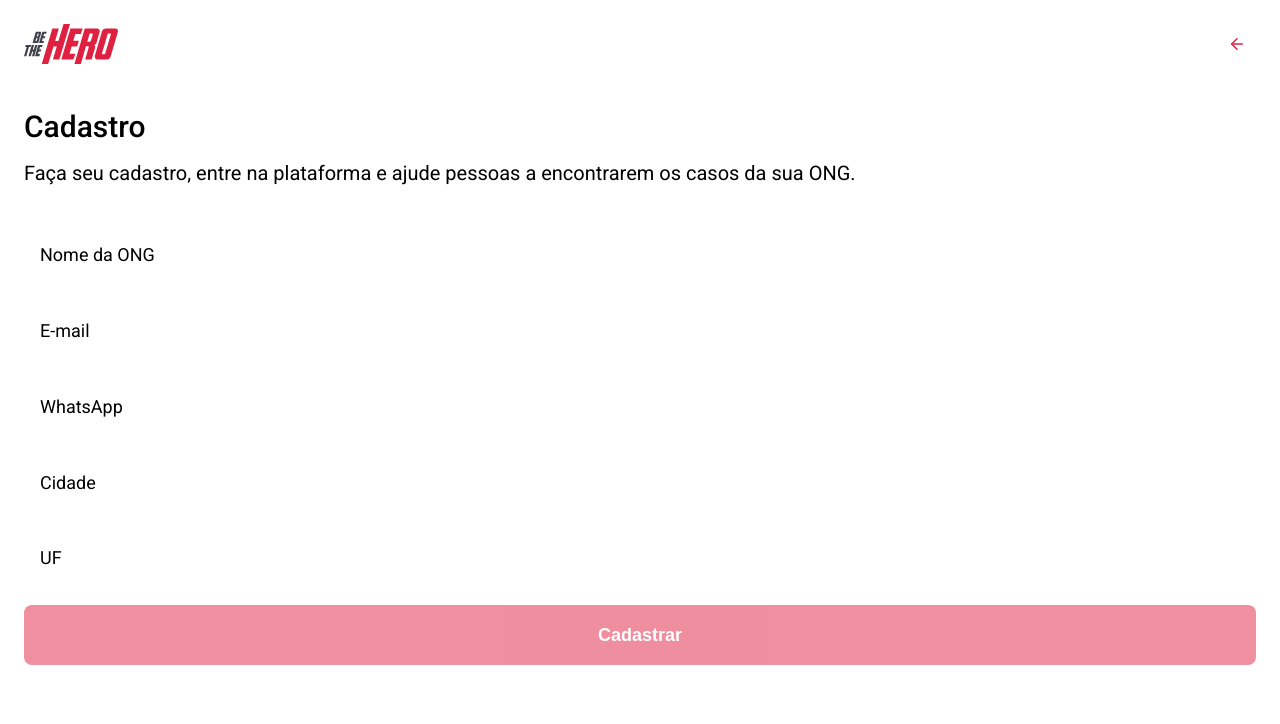
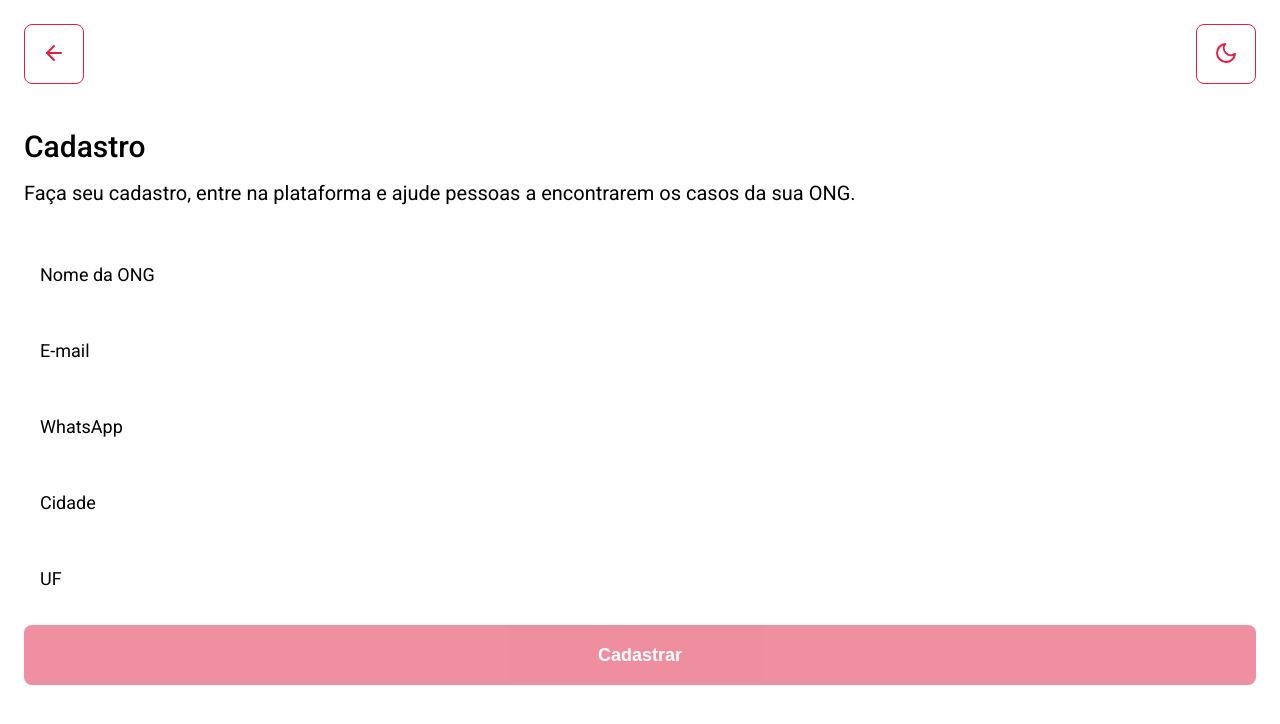
Before and after one commit to estherpeixoto/bethehero, a React (Vite) app: page /create-account in a window 1280 px wide. Shown: the top 724 px of the page. Built offline with nearby package versions, Linux system fonts and the light colour scheme; no server answers.

Commit message:
change header

```diff
--- a/src/pages/Case/Show.tsx
+++ b/src/pages/Case/Show.tsx
@@ -12,6 +12,8 @@ import { Button } from '@components/Button'
 import { Container } from '@components/Container'
 import { Main } from '@components/Main'
 import styled from 'styled-components'
+import { ButtonIcon } from '@components/ButtonIcon'
+import { DarkModeToggle } from '@components/DarkModeToggle'
 
 export function Show() {
   const { state } = useLocation()
@@ -24,10 +26,13 @@ export function Show() {
   return (
     <Container>
       <Main>
-        <PageHeader>
-          <Link to="/" style={{ padding: '10px' }}>
-            <FiArrowLeft style={{ color: 'var(--brand)' }} />
+        <PageHeader showLogo={false}>
+          <Link to="/">
+            <ButtonIcon>
+              <FiArrowLeft size={24} />
+            </ButtonIcon>
           </Link>
+          <DarkModeToggle />
         </PageHeader>
 
         <form>
--- a/src/pages/CreateAccount.tsx
+++ b/src/pages/CreateAccount.tsx
@@ -11,6 +11,8 @@ import { Main } from '@components/Main'
 import { Success } from './Success'
 import { Error } from './Error'
 import styled from 'styled-components'
+import { ButtonIcon } from '@components/ButtonIcon'
+import { DarkModeToggle } from '@components/DarkModeToggle'
 
 export function CreateAccount() {
   const [feedback, setFeedback] = useState<boolean | null>(null)
@@ -44,10 +46,13 @@ export function CreateAccount() {
           <Error />
         ) : (
           <>
-            <PageHeader>
-              <Link to="/sign-in" style={{ padding: '10px' }}>
-                <FiArrowLeft style={{ color: 'var(--brand)' }} />
+            <PageHeader showLogo={false}>
+              <Link to="/sign-in">
+                <ButtonIcon>
+                  <FiArrowLeft size={24} />
+                </ButtonIcon>
               </Link>
+              <DarkModeToggle />
             </PageHeader>
 
             <Form onSubmit={handleSubmit}>
```
